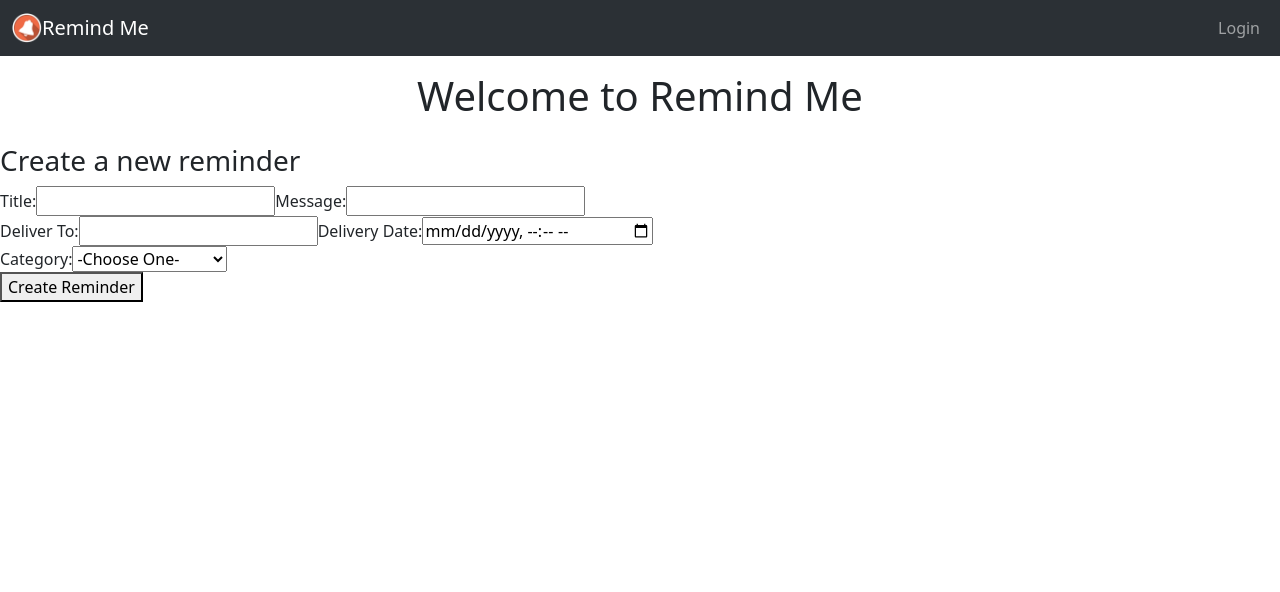
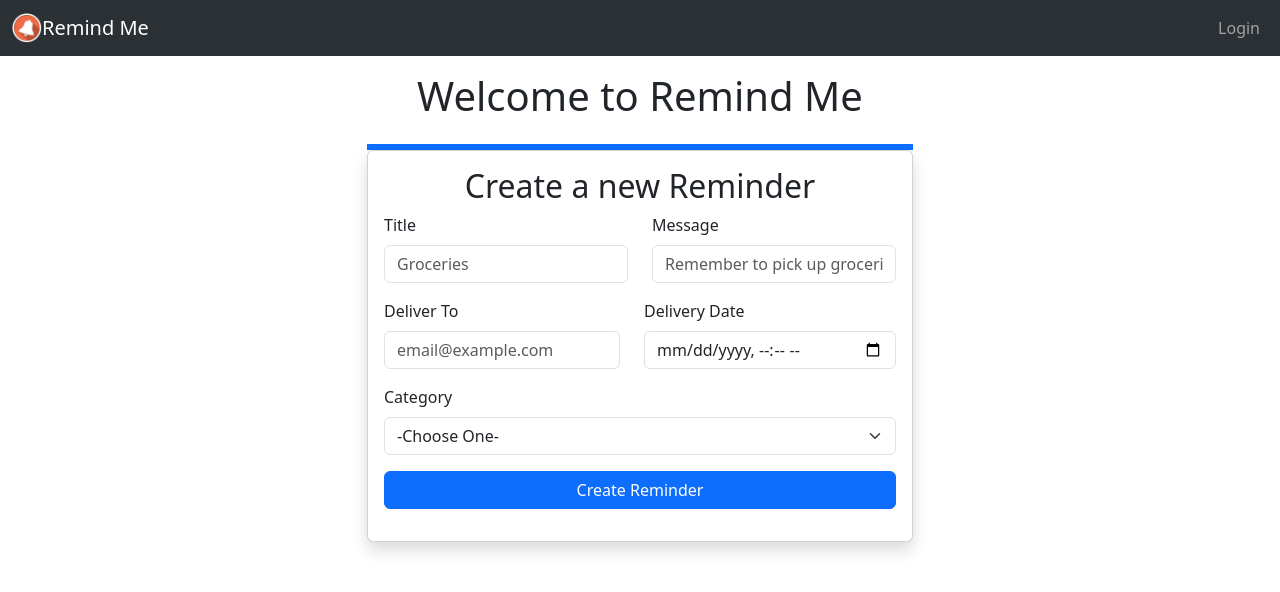
Before and after one commit to EricTheHoff/RemindMe, a React (Vite) app: page /new_reminder in a window 1280 px wide. Shown: the top 592 px of the page. Built offline with nearby package versions, Linux system fonts and the light colour scheme; no server answers.

Commit message:
Implmented Bootstrap into New Reminder Page.

```diff
--- a/src/components/Logout.jsx
+++ b/src/components/Logout.jsx
@@ -1,9 +1,12 @@
+import { Button, Form } from 'react-bootstrap'
+
+
 const Logout = ({ userLogsOut }) => {
   return (
     <>
-      <form onSubmit={userLogsOut}>
-        <button type='submit'>Log Out</button>
-      </form>
+    <Form onSubmit={userLogsOut}>
+      <Button variant='primary' type='submit'>Log Out</Button>
+    </Form>
     </>
   )
 }
--- a/src/components/NewReminder.jsx
+++ b/src/components/NewReminder.jsx
@@ -1,3 +1,4 @@
+import { Col, Button, Row, Container, Card, Form } from 'react-bootstrap'
 import { useState } from 'react'
 import { useSelector } from 'react-redux'
 
@@ -13,7 +14,85 @@ const NewReminder = ({ createReminder }) => {
   // Reminder is being created on form submission.
   return (
     <>
-      <form onSubmit={(e) => {
+    <Container>
+      <Row className='vh-50 d-flex justify-content-center align-items-center'>
+        <Col lg={6}>
+          <div className='border border-3 border-primary'></div>
+          <Card className='shadow'>
+            <Card.Body>
+              <h2 className='text-center'>Create a new Reminder</h2>
+              <div className='mb-3'>
+
+                <Form onSubmit={(e) => {
+                  createReminder(e, {
+                    title: title,
+                    body: message,
+                    deliverTo: deliverTo,
+                    deliveryDate: deliveryDate,
+                    category: categorySelection.value,
+                    userId: activeId
+                  })
+                }}>
+
+                  <Row>
+                    <Col>
+                      <Form.Group className='mb-3' controlId='title'>
+                        <Form.Label>Title</Form.Label>
+                        <Form.Control type='text' placeholder='Groceries' onChange={(e) => setTitle(e.target.value)}/>
+                      </Form.Group>
+                    </Col>
+                    <Col>
+                      <Form.Group className='mb-3' controlId='message'>
+                        <Form.Label>Message</Form.Label>
+                        <Form.Control type='text' placeholder='Remember to pick up groceries.' onChange={(e) => setMessage(e.target.value)}/>
+                      </Form.Group>
+                    </Col>
+                  </Row>
+
+                  <Row>
+                    <Col>
+                      <Form.Group className='mb-3' controlId='email'>
+                        <Form.Label>Deliver To</Form.Label>
+                        <Form.Control type='email' placeholder='email@example.com' onChange={(e) => setDeliverTo(e.target.value)}/>
+                      </Form.Group>
+                    </Col>
+                    <Col>
+                      <Form.Group className='mb-3' controlId='date'>
+                        <Form.Label>Delivery Date</Form.Label>
+                        <Form.Control type='datetime-local' onChange={(e) => setDeliveryDate(e.target.value)}/>
+                      </Form.Group>
+                    </Col>
+                  </Row>
+
+                  <Row>
+                    <Col>
+                      <Form.Group className='mb-3' controlId='category'>
+                        <Form.Label>Category</Form.Label>
+                        <Form.Select id='reminder_category'>
+                          <option disabled selected={true}>-Choose One-</option>
+                          <option value='1'>Chores</option>
+                          <option value='2'>Errands</option>
+                          <option value='3'>Appointments</option>
+                          <option value='4'>Special Occasions</option>
+                          <option value='5'>Misc.</option>
+                        </Form.Select>
+                      </Form.Group>
+                    </Col>
+                  </Row>
+
+                <div className='d-grid'>
+                  <Button variant='primary' type='submit'>Create Reminder</Button>
+                </div>
+
+                </Form>
+              </div>
+            </Card.Body>
+          </Card>
+        </Col>
+      </Row>
+    </Container>
+
+      {/* <form onSubmit={(e) => {
         createReminder(e, {
           title: title,
           body: message,
@@ -78,7 +157,7 @@ const NewReminder = ({ createReminder }) => {
 
       <button type='submit'>Create Reminder</button>
 
-      </form>
+      </form> */}
     </>
   )
 }
--- a/src/pages/AboutPage.jsx
+++ b/src/pages/AboutPage.jsx
@@ -10,6 +10,7 @@ const AboutPage = () => {
 
       <Row>
         <Col lg={8} className='mx-auto'>
+          <div className='border border-3 border-primary'></div>
             <Card className='shadow'>
               <Card.Title className='pt-2 fs-2 fst-italic'>What have you forgotten today?</Card.Title>
 
--- a/src/pages/NewReminderPage.jsx
+++ b/src/pages/NewReminderPage.jsx
@@ -23,7 +23,6 @@ const NewReminderPage = () => {
 
   return (
     <>
-      <h3>Create a new reminder</h3>
       <NewReminder createReminder={addReminderEvent}/>
     </>
   )
```
Also changed, not shown: src/pages/RootPage.jsx (+1 -9 lines). Lines whose indentation alone changed are shown as unchanged.
